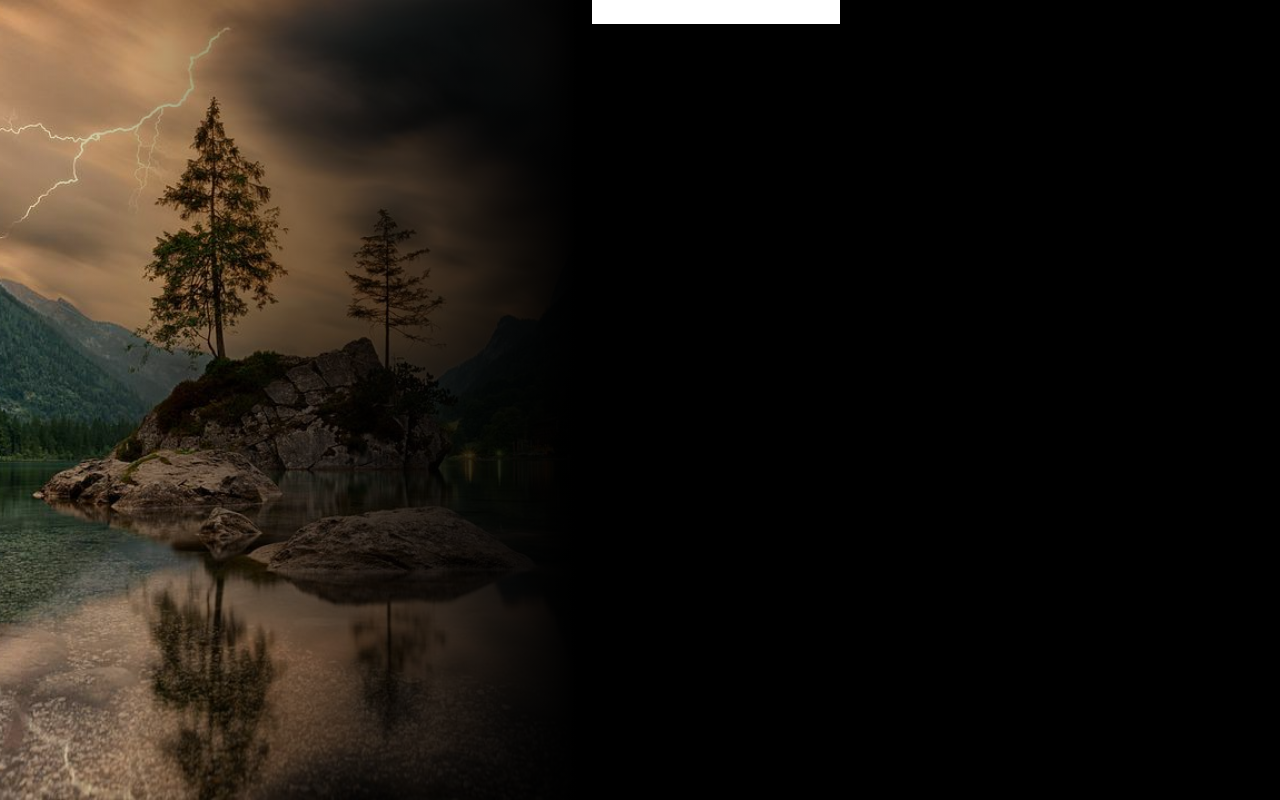
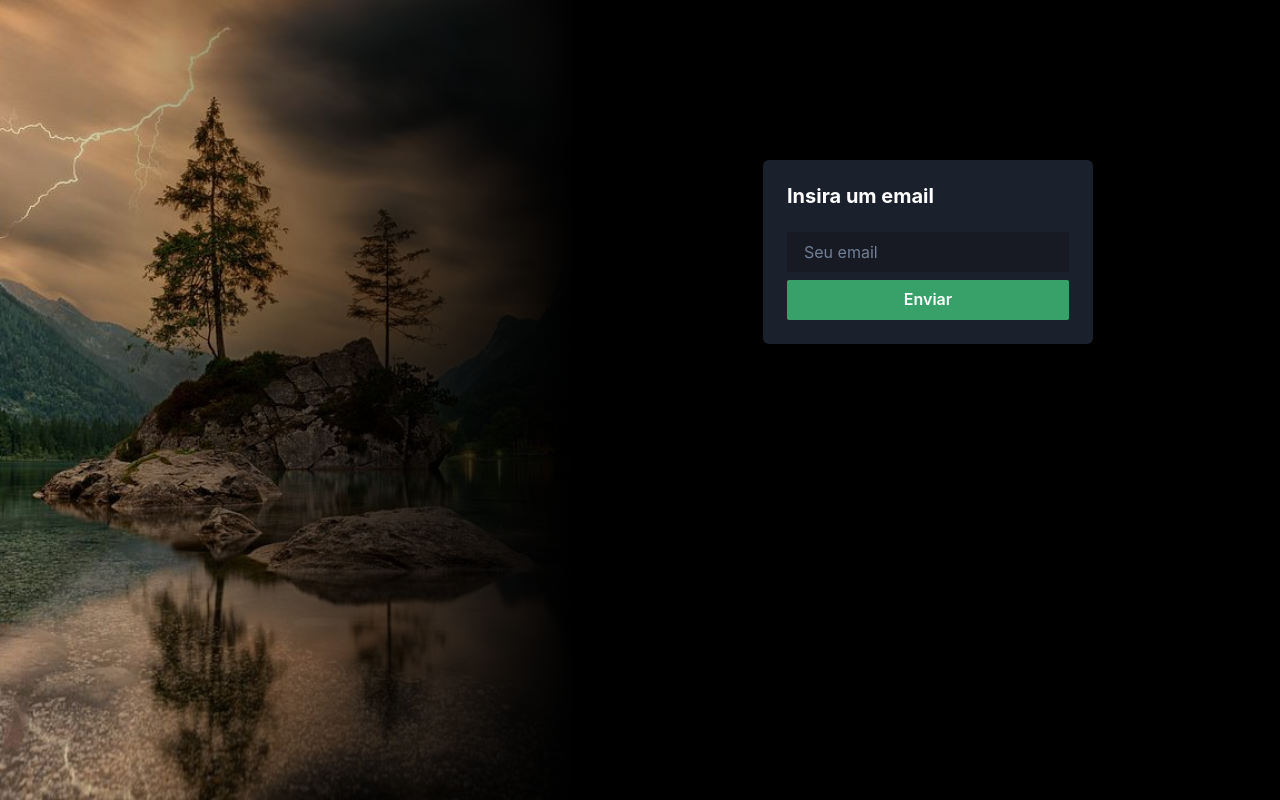
Before and after one commit to JoaoMaiaa/serverless, a Next.js app: page / in a window 1280 px wide. Built offline with nearby package versions, Linux system fonts and the light colour scheme.

Commit message:
feito o componente de formulario

```diff
--- a/src/components/Form/index.tsx
+++ b/src/components/Form/index.tsx
@@ -1,12 +1,31 @@
 import React from 'react'
-import { Container } from '@chakra-ui/react'
+import { Input, Stack, Button, Heading } from '@chakra-ui/react'
 
 const Form = () => {
   return (
     <>
-      <Container>
-        <input />
-      </Container>
+      <Stack bg="gray.800" borderRadius="md" padding="6">
+        <Heading mb="1rem" as="h1" size="md" color="white">
+          Insira um email
+        </Heading>
+        <Input
+          bg="gray.900"
+          placeholder="Seu email"
+          borderColor="transparent"
+          _hover={{ borderColor: 'transparent' }}
+          focusBorderColor="green.500"
+          color="gray.500"
+          borderRadius="sm"
+        />
+        <Button
+          borderRadius="sm"
+          bg="green.500"
+          _hover={{ bg: 'green.400' }}
+          color="white"
+        >
+          Enviar
+        </Button>
+      </Stack>
     </>
   )
 }
--- a/src/templates/Home/index.tsx
+++ b/src/templates/Home/index.tsx
@@ -27,7 +27,7 @@ const HomeTemplate = () => {
           src="/nature.jpg"
         />
 
-        <Box>
+        <Box mx="auto" mt="10rem">
           <Form />
         </Box>
       </Flex>
```
